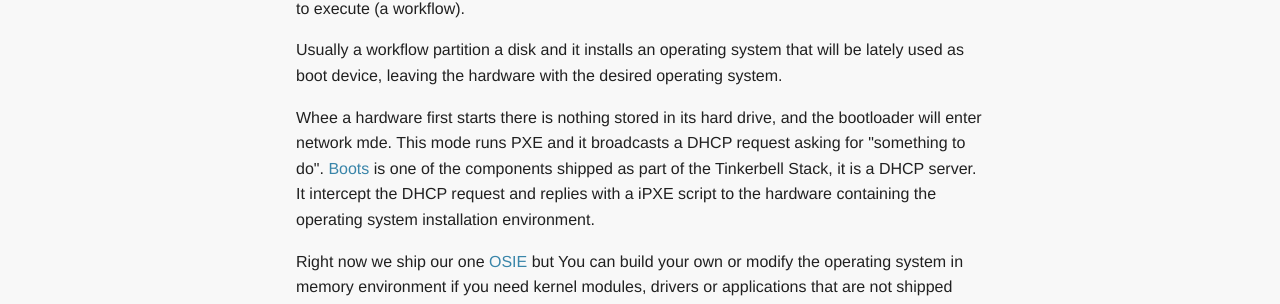
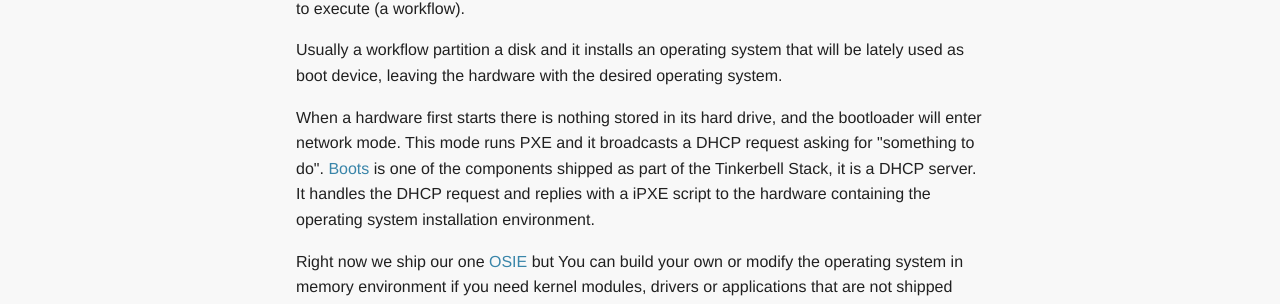
Before and after one commit to tinkerbell/tinkerbell-docs, an MkDocs documentation site: the page built from docs/services/osie.md, in a window 1280 px wide and 900 px high. Shown: the part 321-625 px from the top of the window. Built offline with MkDocs 1.6.1 and Material for MkDocs 9.7.7, drawn with Linux system fonts in a browser that asks for light colours; some web fonts are replaced.

Commit message:
Update docs/services/osie.md
Co-authored-by: Manuel Mendez <708570+mmlb@users.noreply.github.com>

```diff
--- a/docs/services/osie.md
+++ b/docs/services/osie.md
@@ -9,7 +9,7 @@
 
 Usually a workflow partition a disk and it installs an operating system that will be lately used as boot device, leaving the hardware with the desired operating system.
 
-Whee a hardware first starts there is nothing stored in its hard drive, and the bootloader will enter network mde. This mode runs PXE and it broadcasts a DHCP request asking for "something to do". [Boots](/services/boots) is one of the components shipped as part of the Tinkerbell Stack, it is a DHCP server. It intercept the DHCP request and replies with a iPXE script to the hardware containing the operating system installation environment.
+When a hardware first starts there is nothing stored in its hard drive, and the bootloader will enter network mode. This mode runs PXE and it broadcasts a DHCP request asking for "something to do". [Boots](/services/boots) is one of the components shipped as part of the Tinkerbell Stack, it is a DHCP server. It handles the DHCP request and replies with a iPXE script to the hardware containing the operating system installation environment.
 
 Right now we ship our one [OSIE](https://github.com/tinkerbell/osie) but You can build your own or modify the operating system in memory environment if you need kernel modules, drivers or applications that are not shipped from the Tinkerbell community.
 
```
